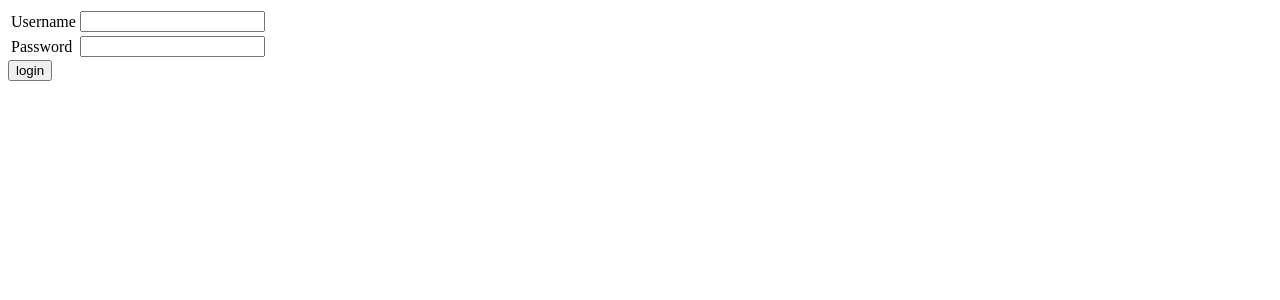
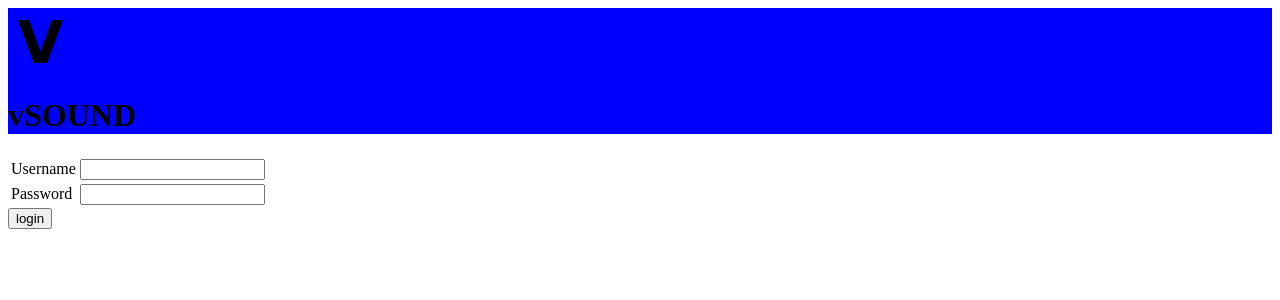
Before and after one commit to robtor-de/vSOUND, a Django app: template web/vSOUND/templates/trctl/admin_login.html in a window 1280 px wide. Shown: the top 300 px of the page. Run offline with Django 3.2, Linux system fonts and the light colour scheme; the template is opened without the code that fills it, so the values that code supplies are empty, except form fields; form fields are guessed from the names that the template uses.

Commit message:
changed base template

```diff
--- a/web/vSOUND/templates/base_template.html
+++ b/web/vSOUND/templates/base_template.html
@@ -4,10 +4,31 @@
   <head>
     <title>{% block title %}vSOUND{% endblock %}</title>
     <link href="/static/favicon.png" rel="icon">
+    <link href="/static/admin_style.css" rel="stylesheet" type="text/css">
+    <meta name="viewport" content="width=device-width, initial-scale=1.0">
   </head>
 
+  <body>
 
-  <body>
+    <style>
+      .nav_bar {
+        width: 100%;
+        height: auto;
+        background-color: blue;
+      }
+      .bar_img {
+        width: auto;
+        height: auto;
+        display: inline;
+        align-self: flex-start;
+      }
+    </style>
+
+    <div class="nav_bar">
+      <img class="bar_img" src="/static/favicon.png">
+      <h1 class="bar_title">vSOUND</h1>
+    </div>
+
     {% block content %}{% endblock %}
   </body>
 </html>
--- a/web/vSOUND/templates/trctl/admin_login.html
+++ b/web/vSOUND/templates/trctl/admin_login.html
@@ -1,10 +1,16 @@
 {% extends "base_template.html" %}
+
+{% block title %}vSOUND|Admin{% endblock %}
+
+
+
+{% block content %}
 
 {% if form.errors %}
 <p>Your username and password didn't match. Please try again.</p>
 {% endif %}
 
-{% block content %}
+
 <form method="post" action="/login/">
 {% csrf_token %}
 <table>
```
Also changed, not shown: web/vSOUND/static/admin_style.css (added).
